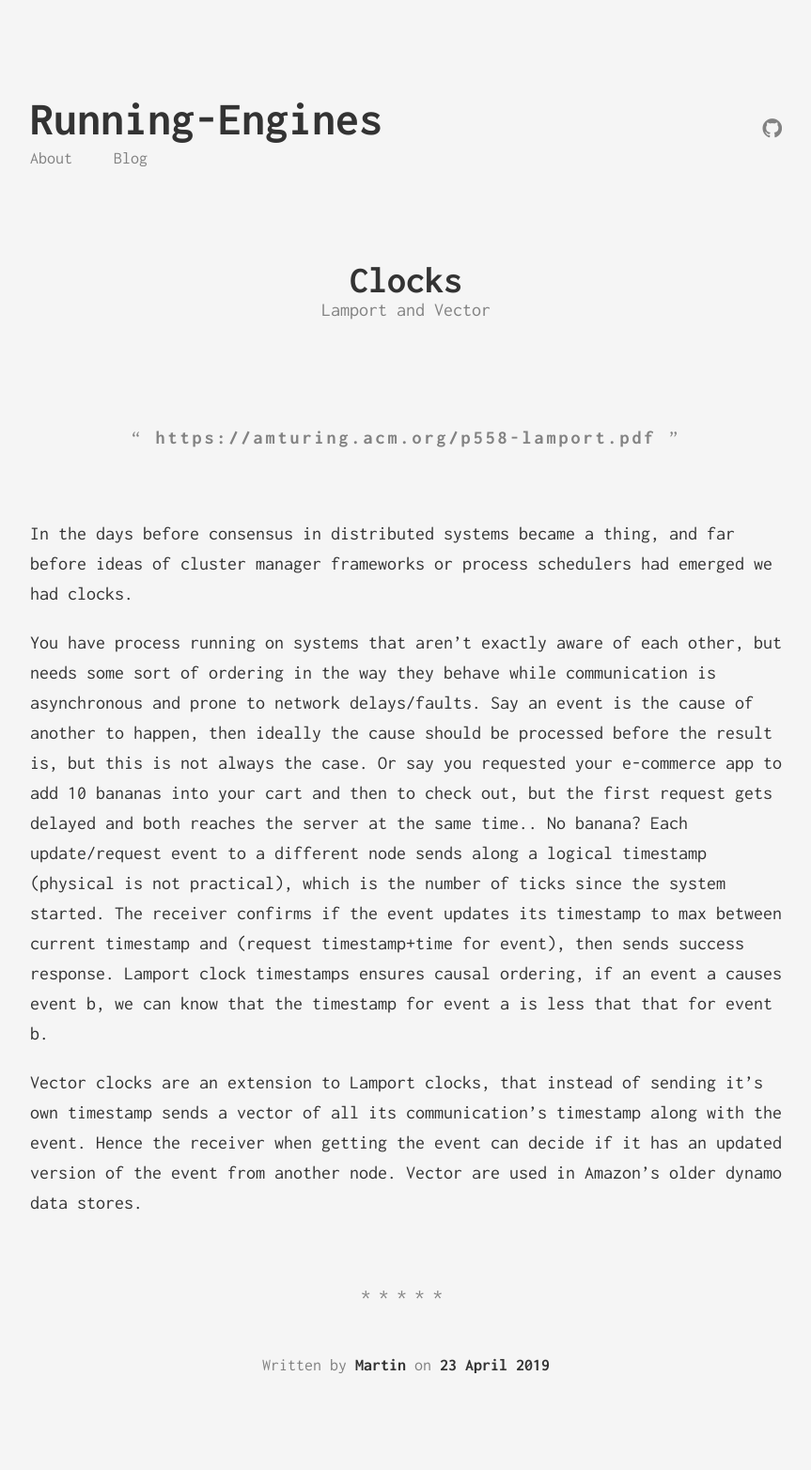
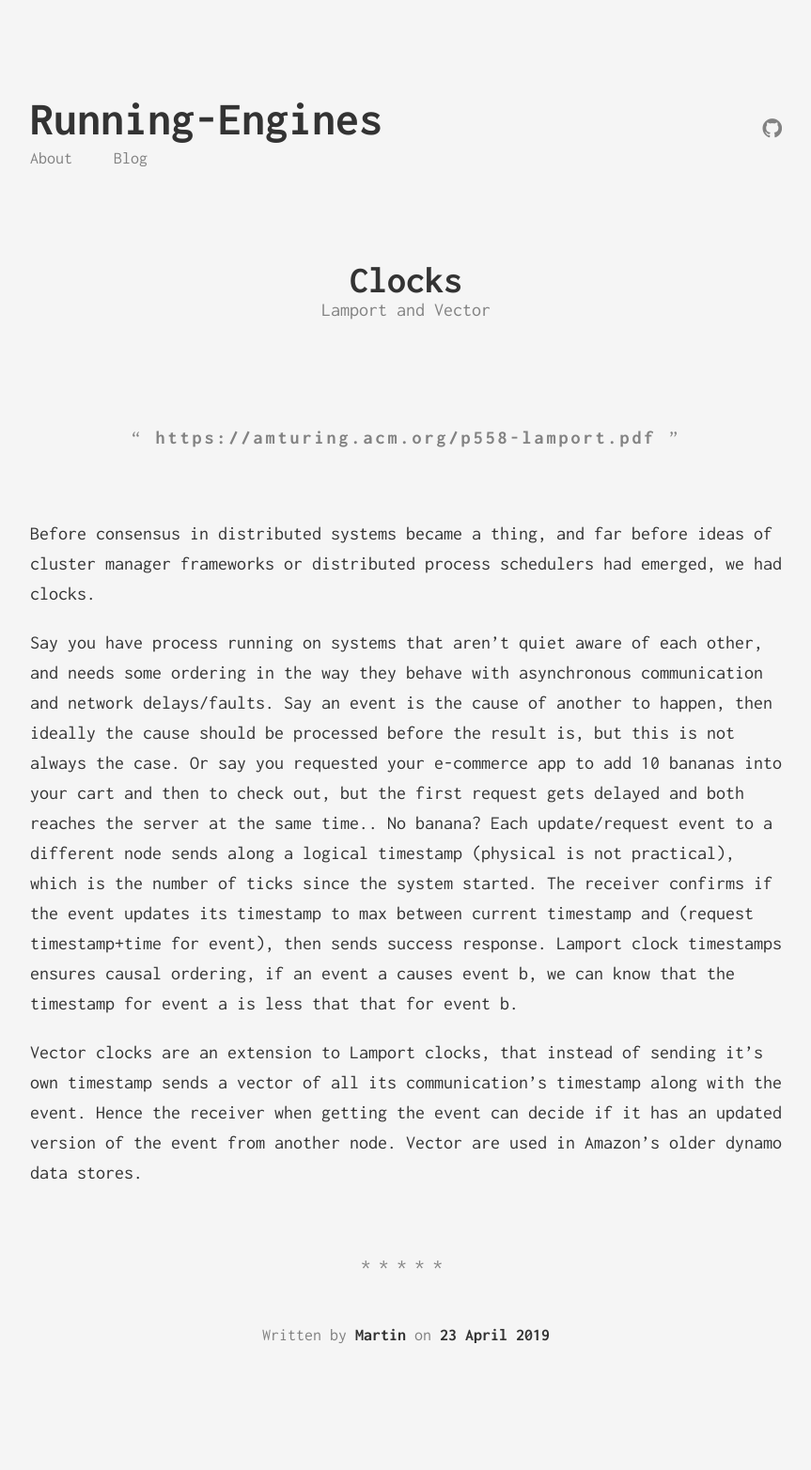
Before and after one commit to martinsrun/martinsrun.github.io, a Jekyll site: the page built from _posts/2019-06-14-Clocks.markdown, in a window 1280 px wide. Shown: the whole page at 94% size, without its empty margins (208-1071 px from the left). Built offline with Jekyll 4.4.1, drawn with Linux system fonts in a browser that asks for light colours; after the commit the page ends 1532 px from its top, so only the background shows below that.

Commit message:
Update 2019-06-14-Clocks.markdown

```diff
--- a/_posts/2019-06-14-Clocks.markdown
+++ b/_posts/2019-06-14-Clocks.markdown
@@ -7,9 +7,9 @@ categories: [programming,distributed]
 ---
 ><https://amturing.acm.org/p558-lamport.pdf>
 
-In the days before consensus in distributed systems became a thing, and far before ideas of cluster manager frameworks or process schedulers had emerged we had clocks.
+Before consensus in distributed systems became a thing, and far before ideas of cluster manager frameworks or distributed process schedulers had emerged, we had clocks.
 
-You have process running on systems that aren't exactly aware of each other, but needs some sort of ordering in the way they behave while communication is asynchronous  and prone to network delays/faults.
+Say you have process running on systems that aren't quiet aware of each other, and needs some ordering in the way they behave with asynchronous communication and network delays/faults.
 Say an event is the cause of another to happen, then ideally the cause should be processed before the result is, but this is not always the case. Or say you requested your e-commerce app to add 10 bananas into your cart and then to check out, but the first request gets delayed and both reaches the server at the same time.. No banana?
 Each update/request event to a different node sends along a logical timestamp (physical is not practical), which is the number of ticks since the system started. The receiver confirms if the event updates its timestamp to max between current timestamp and (request timestamp+time for event), then sends success response.
 Lamport clock timestamps ensures causal ordering, if an event a causes event b, we can know that the timestamp for event a is less that that for event b.
```
